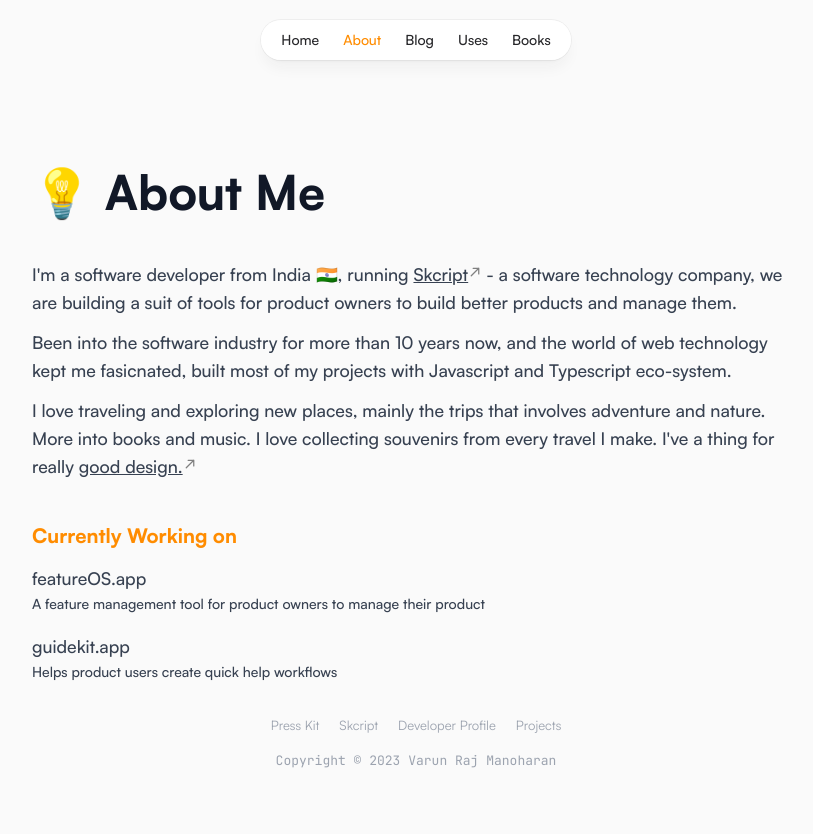
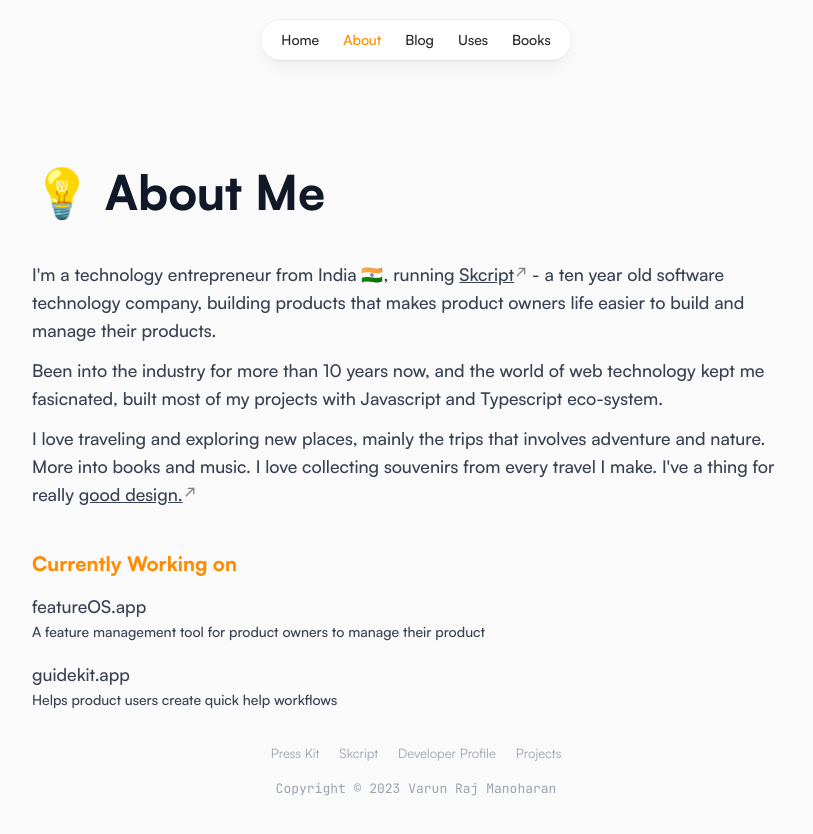
Before and after one commit to varun-raj/vr-site, a Next.js app: page /about in a window 1280 px wide. Shown: the top 834 px of the page, without its empty margins (224-1037 px from the left). Built offline with nearby package versions, Linux system fonts and the light colour scheme.

Commit message:
fix: new blog
Signed-off-by: Varun Raj <mailme@varunraj.in>

```diff
--- a/src/pages/about.tsx
+++ b/src/pages/about.tsx
@@ -21,17 +21,17 @@ const About = () => (
     </div>
     <div className="space-y-3 text-base font-normal">
       <p>
-        I&apos;m a software developer from India 🇮🇳, running{' '}
+        I&apos;m a technology entrepreneur from India 🇮🇳, running{' '}
         <a href="https://skcript.com" target="_blank">
           Skcript
         </a>{' '}
-        - a software technology company, we are building a suit of tools for
-        product owners to build better products and manage them.
+        - a ten year old software technology company, building products that
+        makes product owners life easier to build and manage their products.
       </p>
       <p>
-        Been into the software industry for more than 10 years now, and the
-        world of web technology kept me fasicnated, built most of my projects
-        with Javascript and Typescript eco-system.
+        Been into the industry for more than 10 years now, and the world of web
+        technology kept me fasicnated, built most of my projects with Javascript
+        and Typescript eco-system.
       </p>
       <p>
         I love traveling and exploring new places, mainly the trips that
--- a/tailwind.config.js
+++ b/tailwind.config.js
@@ -33,6 +33,7 @@ module.exports = {
     },
     fontWeight: {
       bold: 800,
+      semibold: 600,
       normal: 500,
       regular: 400,
     },
@@ -89,7 +90,7 @@ module.exports = {
             fontWeight: theme('fontWeight.semibold'),
           },
           h2: {
-            fontSize: theme('fontSize.xl')[0],
+            fontSize: theme('fontSize.2xl')[0],
             lineHeight: theme('lineHeight.7'),
             marginTop: theme('spacing.20'),
             marginBottom: theme('spacing.4'),
```
Also changed, not shown: src/data/posts/the-ai-race.mdx (added, +53 -0 lines).
